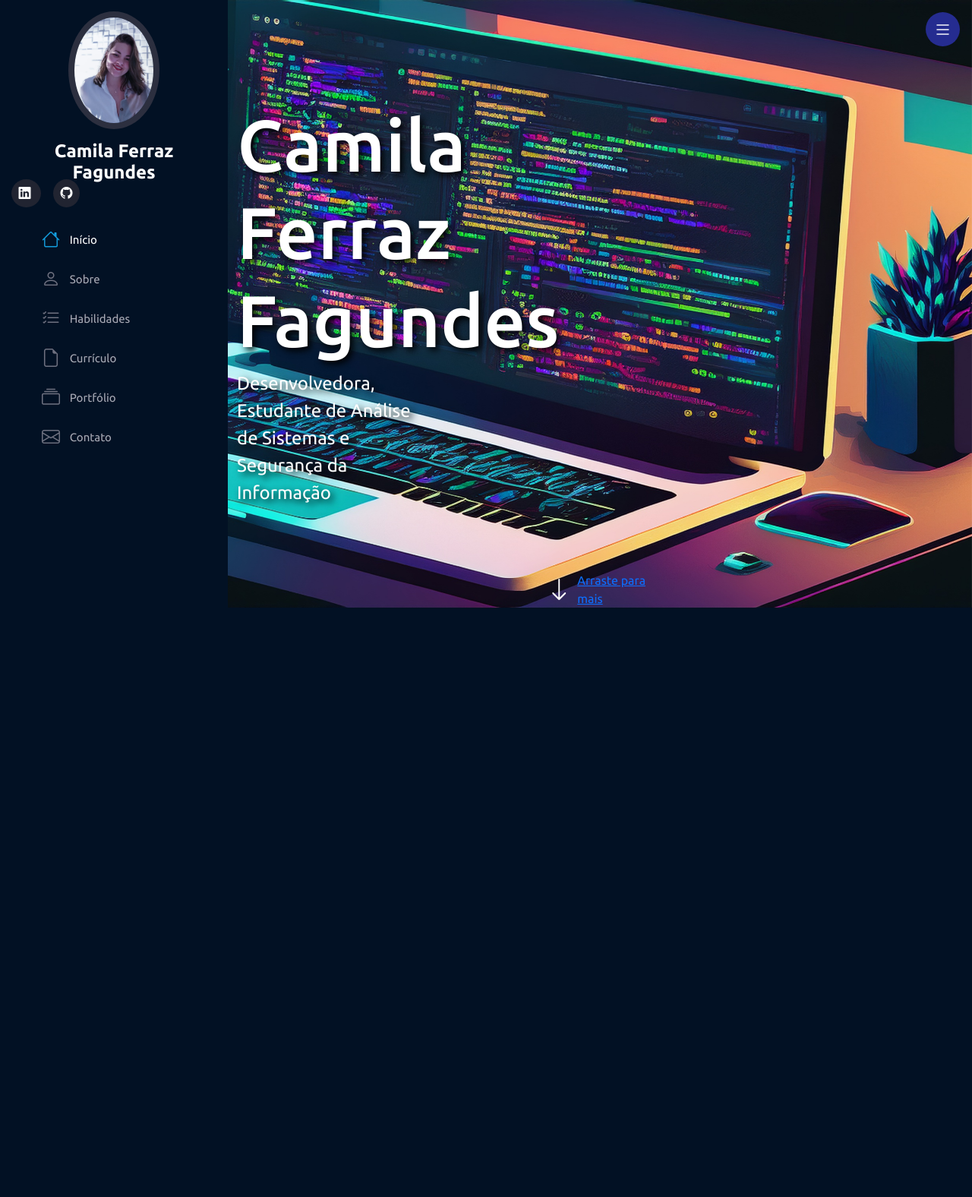
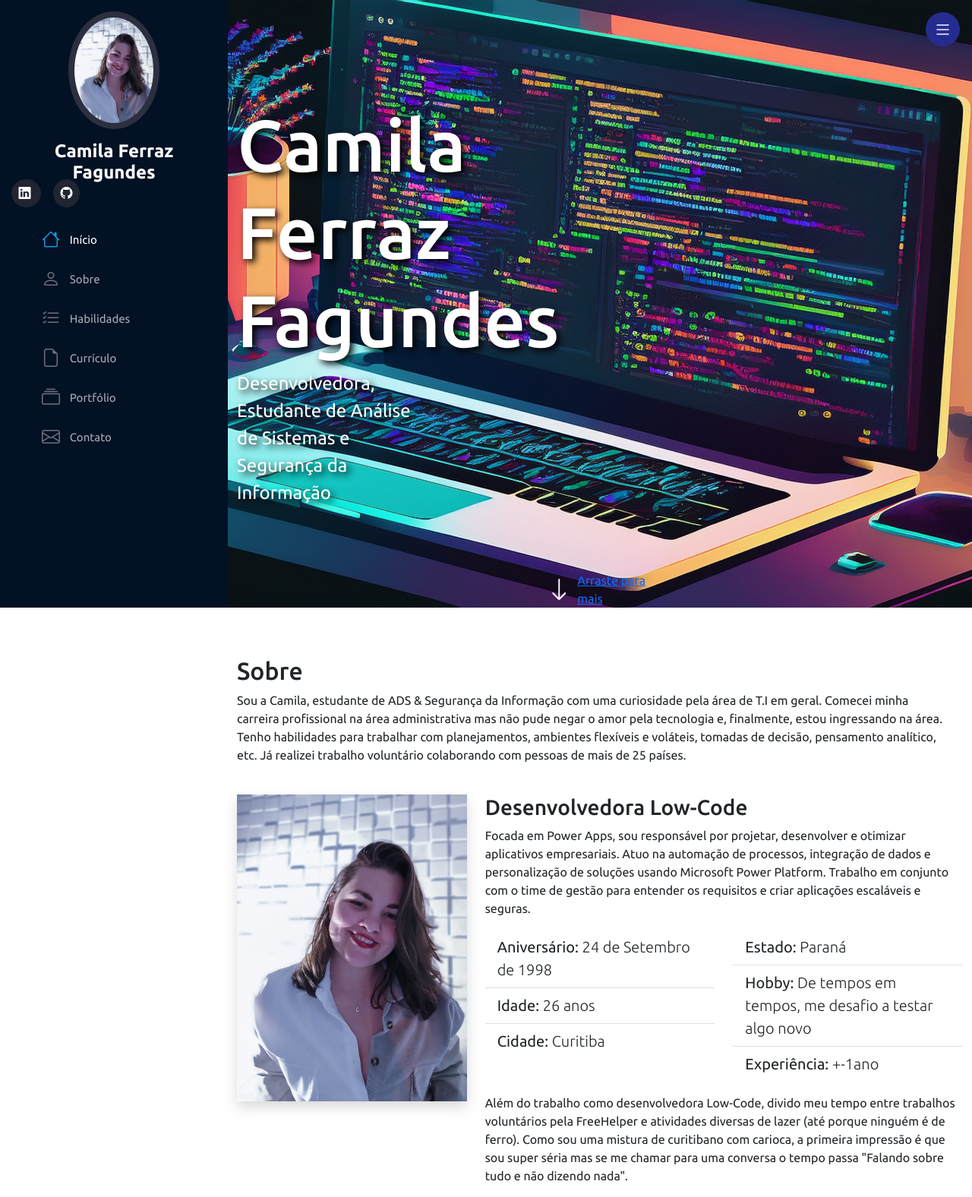
Before and after one commit to camilafagundes/Portf-lio, a Flask app: page / in a window 1280 px wide. Shown: the whole page at 76% size. Before the commit the page ends 800 px from the top, so only its background shows below. Run offline with Flask 3, Linux system fonts and the light colour scheme; some libraries are stand-ins or nearby versions; some web fonts are replaced.

Commit message:
Criação da seção Sobre

```diff
--- a/static/style.css
+++ b/static/style.css
@@ -165,3 +165,17 @@ i.menu-mobile {
         margin-left: 0;
     }
 }
+
+*::-webkit-scrollbar {
+    width: 10px;
+}
+
+*::-webkit-scrollbar-track {
+    width: 12px;
+    box-shadow: inset 0 0 .3rem #00000050; background-color: #fff;
+}
+
+*::-webkit-scrollbar-thumb {
+    background-color: #252c90;
+    border-radius: 5%;
+}
--- a/templates/index.html
+++ b/templates/index.html
@@ -30,10 +30,10 @@
         <nav id="navbar" class="nav-menu">
             <ul class="nav flex-column">
                 <li class="nav-item">
-                  <a class="nav-link active" aria-current="page" href="#"><i class="bi bi-house"></i> Início</a>
+                  <a class="nav-link active" aria-current="page" href="#inicio"><i class="bi bi-house"></i> Início</a>
                 </li>
                 <li class="nav-item">
-                  <a class="nav-link" href="#"><i class="bi bi-person"></i> Sobre</a>
+                  <a class="nav-link" href="#sobre"><i class="bi bi-person"></i> Sobre</a>
                 </li>
                 <li class="nav-item">
                   <a class="nav-link" href="#"><i class="bi bi-list-check"></i> Habilidades</a>
@@ -61,13 +61,83 @@
             <div class="col-md-7 d-flex justify-content-end aling-items-end flex-column">
                 <div id="arraste" class="d-flex aling-items-center">
                     <i class="bi bi-arrow-down text-white pe-2 fs-2" aria-hidden="true"></i>
-                    <a href="">Arraste para mais</a>
+                    <a href="#sobre">Arraste para mais</a>
                 </div>
             </div>
 
 
         </section>
 
+        <section class="container mt-5" id='sobre'>
+
+            <div class="row w-100">
+                <div class="col-md-12">
+                    <h2 class='pt-3'>Sobre</h2>
+                    <p>
+                        Sou a Camila, estudante de ADS & Segurança da Informação com uma curiosidade pela área de T.I em geral.
+                        Comecei minha carreira profissional na área administrativa mas não pude negar o amor pela tecnologia e, finalmente, estou ingressando na área.
+                        Tenho habilidades para trabalhar com planejamentos, ambientes flexíveis e voláteis, tomadas de decisão, pensamento analítico, etc.
+                        Já realizei trabalho voluntário colaborando com pessoas de mais de 25 países.
+                    </p>
+                </div>
+            </div>
+
+            <div class="row mt-4">
+                <div class="col-md-4">
+                    <img class="img-fluid shadow" src="../static/img/WhatsApp Image 2025-01-13 at 15.31.35.jpeg" alt="Foto de Perfil">
+                </div>
+                <div class="col md-8">
+                    <h3>Desenvolvedora Low-Code</h3>
+                    <p>
+                        Focada em Power Apps, sou responsável por projetar, desenvolver e otimizar aplicativos empresariais.
+                        Atuo na automação de processos, integração de dados e personalização de soluções usando Microsoft Power Platform.
+                        Trabalho em conjunto com o time de gestão para entender os requisitos e criar aplicações escaláveis e seguras.
+                    </p>
+
+                    <div class="row mt-3 mb-3">
+                        <div class="col-md-6">
+                            <ul class="list-group list-group-flush fs-5">
+                                <li class="list-group-item">
+                                    Aniversário: <span class="fw-lighter">24 de Setembro de
+                                        1998</span>
+                                </li>
+                                <li class="list-group-item">
+                                    Idade: <span class="fw-lighter">26 anos</span>
+                                </li>
+                                <li class="list-group-item">
+                                    Cidade: <span class="fw-lighter">Curitiba</span>
+                                </li>
+                              </ul>
+                        </div>
+                        <div class="col-md-6">
+                            <ul class="list-group list-group-flush fs-5">
+                                <li class="list-group-item">
+                                    Estado: <span class="fw-lighter">Paraná</span>
+                                </li>
+                                <li class="list-group-item">
+                                    Hobby: <span class="fw-lighter">De tempos em tempos,
+                                        me desafio a testar algo novo</span>
+                                </li>
+                                <li class="list-group-item">
+                                    Experiência: <span class="fw-lighter">+-1ano</span>
+                                </li>
+                              </ul>
+                        </div>
+                    </div>
+
+                    <p>
+                        Além do trabalho como desenvolvedora Low-Code,
+                        divido meu tempo entre trabalhos voluntários pela FreeHelper
+                        e atividades diversas de lazer (até porque ninguém é de ferro).
+                        Como sou uma mistura de curitibano com carioca, a primeira impressão é que sou super séria
+                        mas se me chamar para uma conversa o tempo passa "Falando sobre tudo e não dizendo nada".
+                    </p>
+
+
+                </div>
+            </div>
+
+        </section>
 
     </main>
 
```
